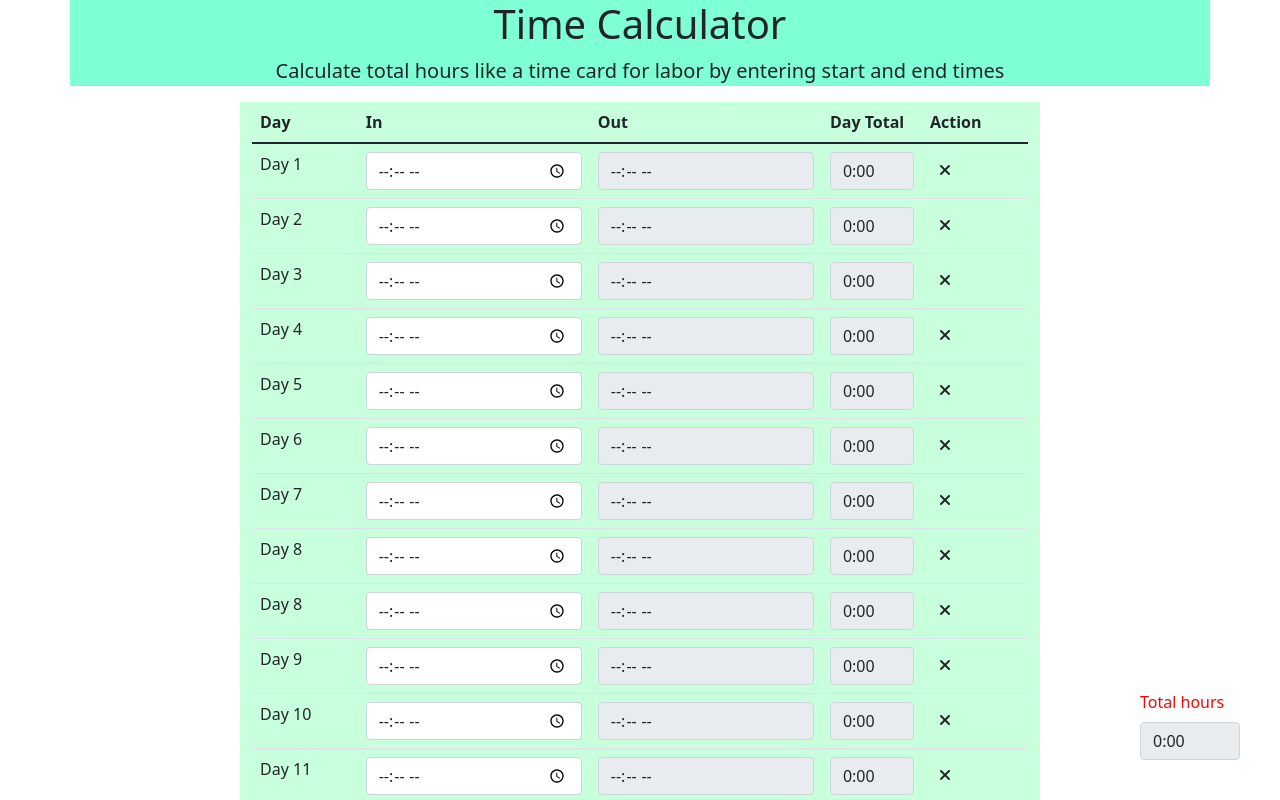
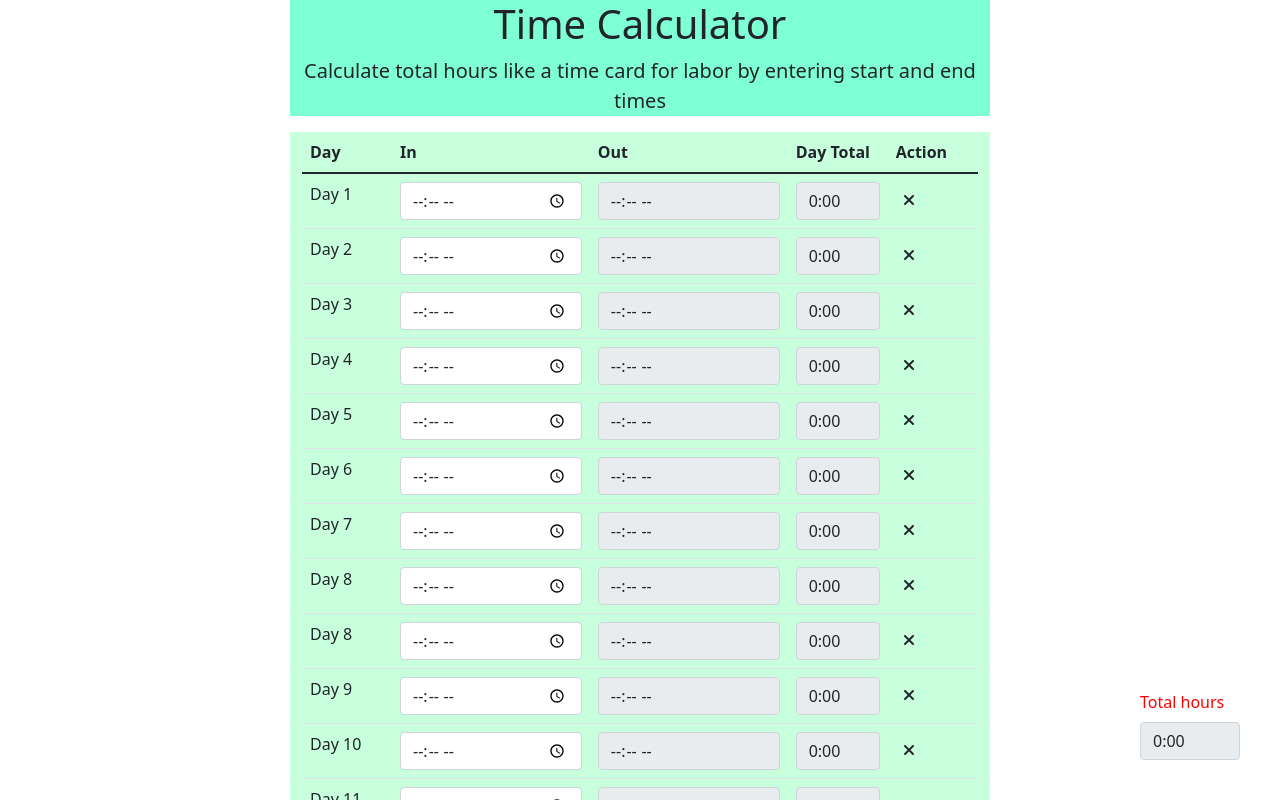
Before and after one commit to Damithjayawardhane/Time-Calculator, an Angular app: page / in a window 1280 px wide. Shown: the top 800 px of the page. Built offline with nearby package versions, Linux system fonts and the light colour scheme.

Commit message:
Change Heder

```diff
--- a/src/app/form/form.component.html
+++ b/src/app/form/form.component.html
@@ -1,5 +1,5 @@
-<form class="asd" [formGroup]="formValue">
-    <div style="width: 800px;" class="cont container">
+<form [formGroup]="formValue">
+    <div style="width: 700px;" class="cont container">
         <table class="table">
             <thead>
                 <tr>
--- a/src/app/header/header.component.css
+++ b/src/app/header/header.component.css
@@ -1,3 +1,4 @@
 .head{
     background-color: aquamarine;
+    width: 700px;
 }
```
